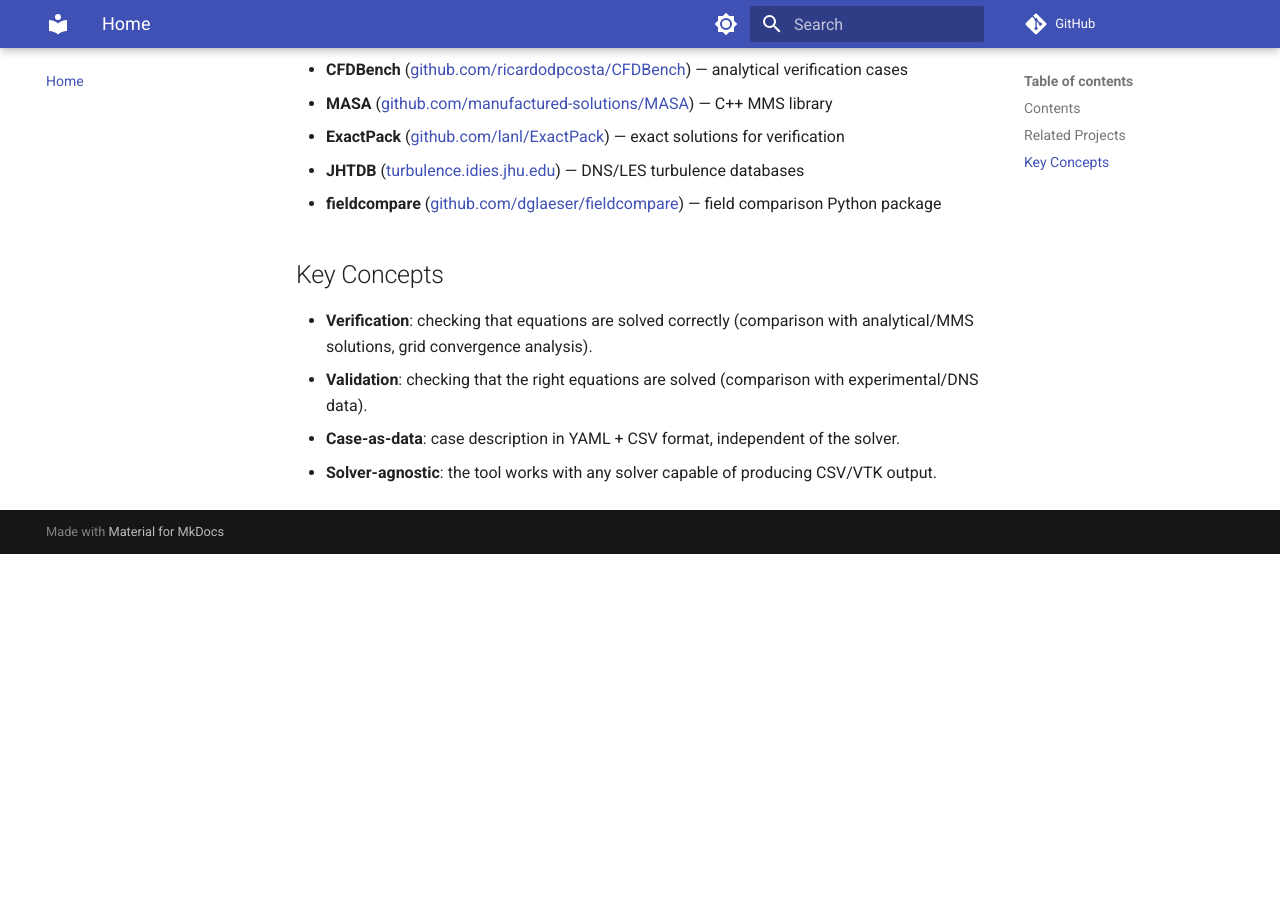
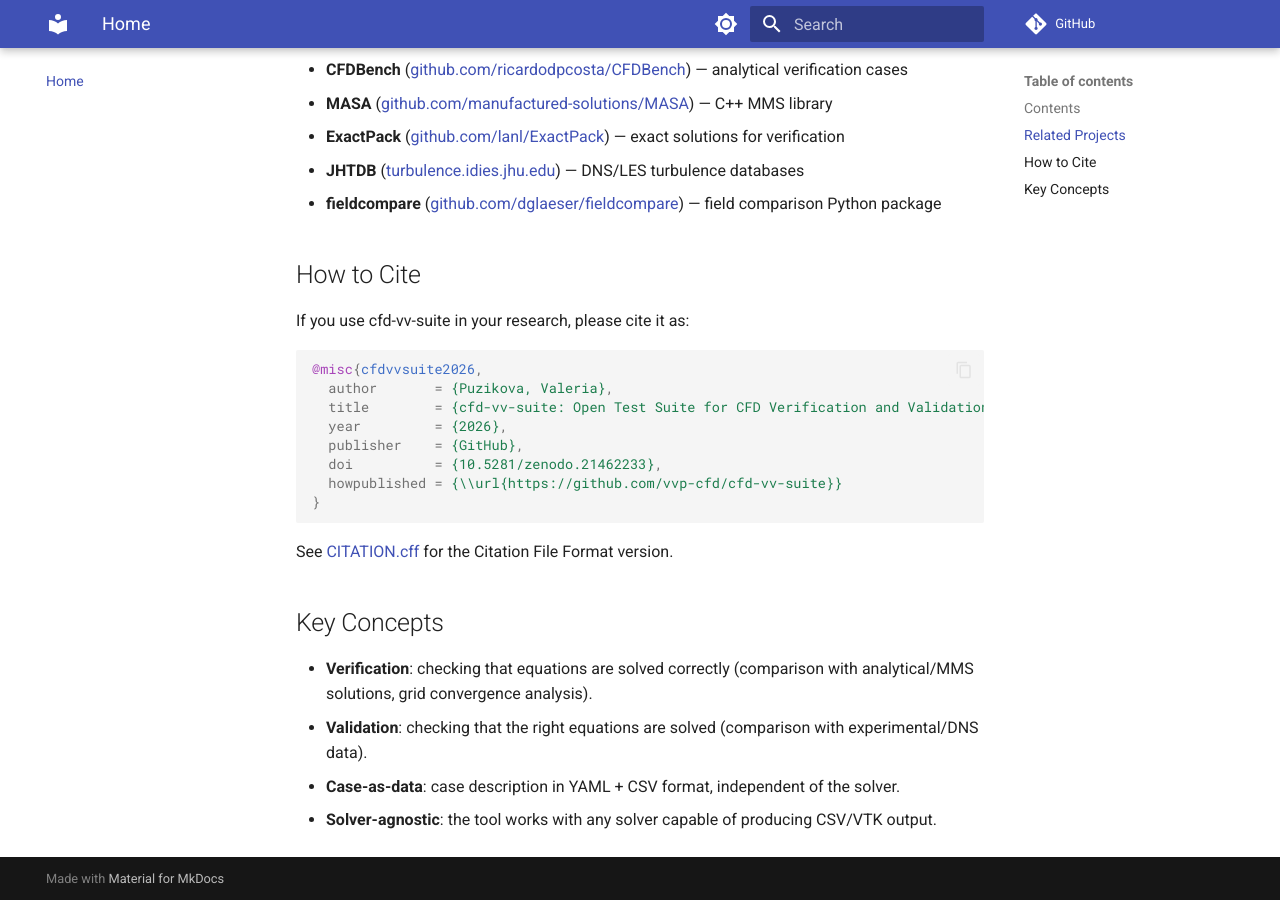
Before and after one commit to vvp-cfd/cfd-vv-suite, an MkDocs documentation site: the page built from docs/index.md, in a window 1280 px wide and 900 px high, scrolled down 874 px. Built offline with MkDocs 1.6.1 and Material for MkDocs 9.7.7, drawn with Linux system fonts in a browser that asks for light colours; comment, search, counter and statistics services are not loaded; before the commit the page ends 1428 px from its top, so only the background shows below that.

Commit message:
fix: remove version pin from citation, add Docker info to docs site

````diff
--- a/docs/index.md
+++ b/docs/index.md
@@ -28,6 +28,23 @@
 - **JHTDB** ([turbulence.idies.jhu.edu](https://turbulence.idies.jhu.edu)) — DNS/LES turbulence databases
 - **fieldcompare** ([github.com/dglaeser/fieldcompare](https://github.com/dglaeser/fieldcompare)) — field comparison Python package
 
+## How to Cite
+
+If you use cfd-vv-suite in your research, please cite it as:
+
+```bibtex
+@misc{cfdvvsuite2026,
+  author       = {Puzikova, Valeria},
+  title        = {cfd-vv-suite: Open Test Suite for CFD Verification and Validation},
+  year         = {2026},
+  publisher    = {GitHub},
+  doi          = {10.5281/zenodo.21462233},
+  howpublished = {\\url{https://github.com/vvp-cfd/cfd-vv-suite}}
+}
+```
+
+See [CITATION.cff](https://github.com/vvp-cfd/cfd-vv-suite/blob/main/CITATION.cff) for the Citation File Format version.
+
 ## Key Concepts
 
 - **Verification**: checking that equations are solved correctly (comparison with analytical/MMS solutions, grid convergence analysis).
````
Also changed, not shown: README.md (+1 -2 lines), docs/getting-started.md (+23 -1 lines).
